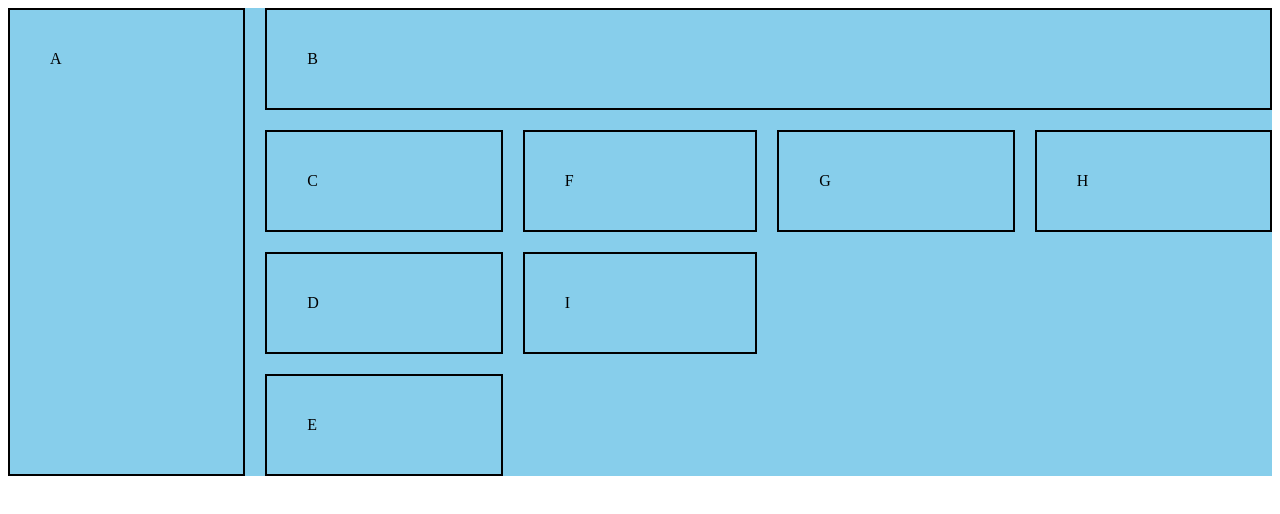
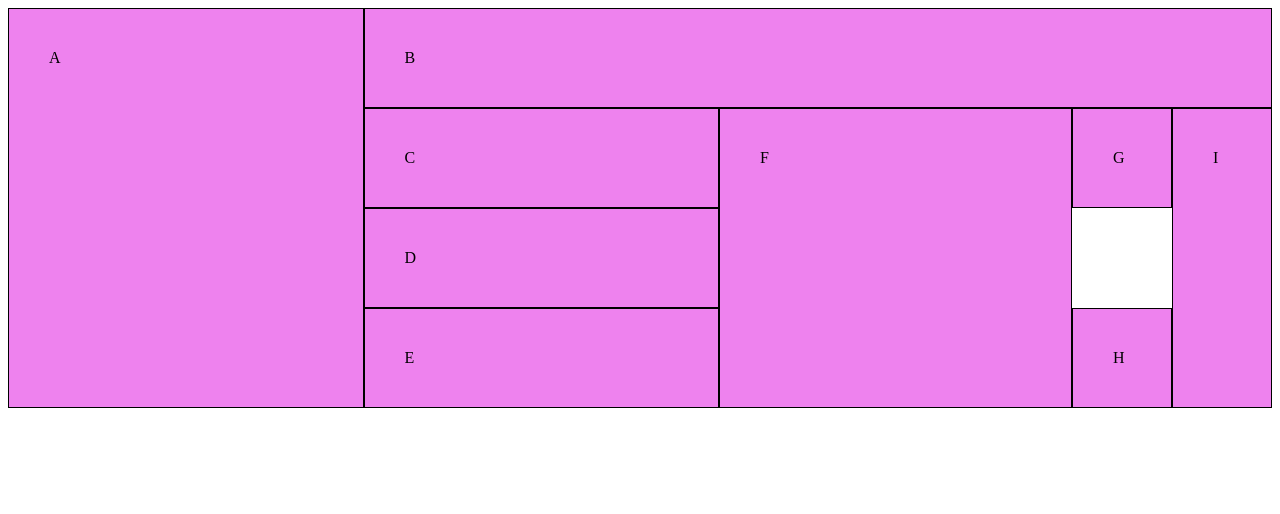
Before and after one commit to Rupeshtri/Frontend-Development, a plain HTML site: page 1st_March/grid.html in a window 1280 px wide. Drawn offline with Linux system fonts and the light colour scheme.

Commit message:
grid pratice

```diff
--- a/1st_March/grid.html
+++ b/1st_March/grid.html
@@ -6,8 +6,8 @@
     <meta name="viewport" content="width=device-width, initial-scale=1.0">
     <title>Document</title>
     <style>
-        .con{background: skyblue; display: grid;
-        grid-template-columns: auto  auto auto;
+        /* .con{background: skyblue; display: grid;
+        grid-template-columns: auto  auto auto 100px 100px;
         gap: 20px;
         }
         .box{
@@ -19,9 +19,25 @@
         .c{grid-column: 2/3;}
         .d{grid-column: 2/3; grid-row: 3;}
         .e{grid-column: 2/3; grid-row: 4;}
+        .f{grid-column: 3/4; grid-row: 2/5;}
+        .g{grid-row: 2/4; grid-column: 4/5;}
+        .h{ grid-column: 4/5;}
+        .i{ grid-row: 2/5;} */
+.box{ border: 1px solid #000; padding: 40px; background: violet;}
+.con{ display: grid; grid-template-columns: auto auto auto 100px 100px ;}
+.a{ grid-row: 1/5;}
+.b{ grid-column: 2/6;}
+.c{grid-column: 2/3; grid-row: 2;}
+.d{grid-column: 2/3; grid-row: 3;}
+.e{grid-column: 2/3; grid-row: 4;}
+.f{ grid-column: 3/4; grid-row:2/5};
+.g{grid-row: 2/4; grid-column: 4/5;}
+.h{grid-row: 4/5;}
+.i{ grid-row: 2/5;}
     </style>
 </head>
 <body>
+
     <div class="con">
         <div class="box a">A</div>
         <div class="box b">B</div>
@@ -34,6 +50,23 @@
         <div class="box i">I</div>
 
 
+
+
+
+    </div>
+
+    <!-- <div class="con">
+        <div class="box a">A</div>
+        <div class="box b">B</div>
+        <div class="box c">C</div>
+        <div class="box d">D</div>
+        <div class="box e">E</div>
+        <div class="box f">F</div>
+        <div class="box g">G</div>
+        <div class="box h">H</div>
+        <div class="box i">I</div> -->
+
+
     </div>
 </body>
 </html>
```
Also changed, not shown: 1st_March/grid_practice.html (+6 -4 lines).
